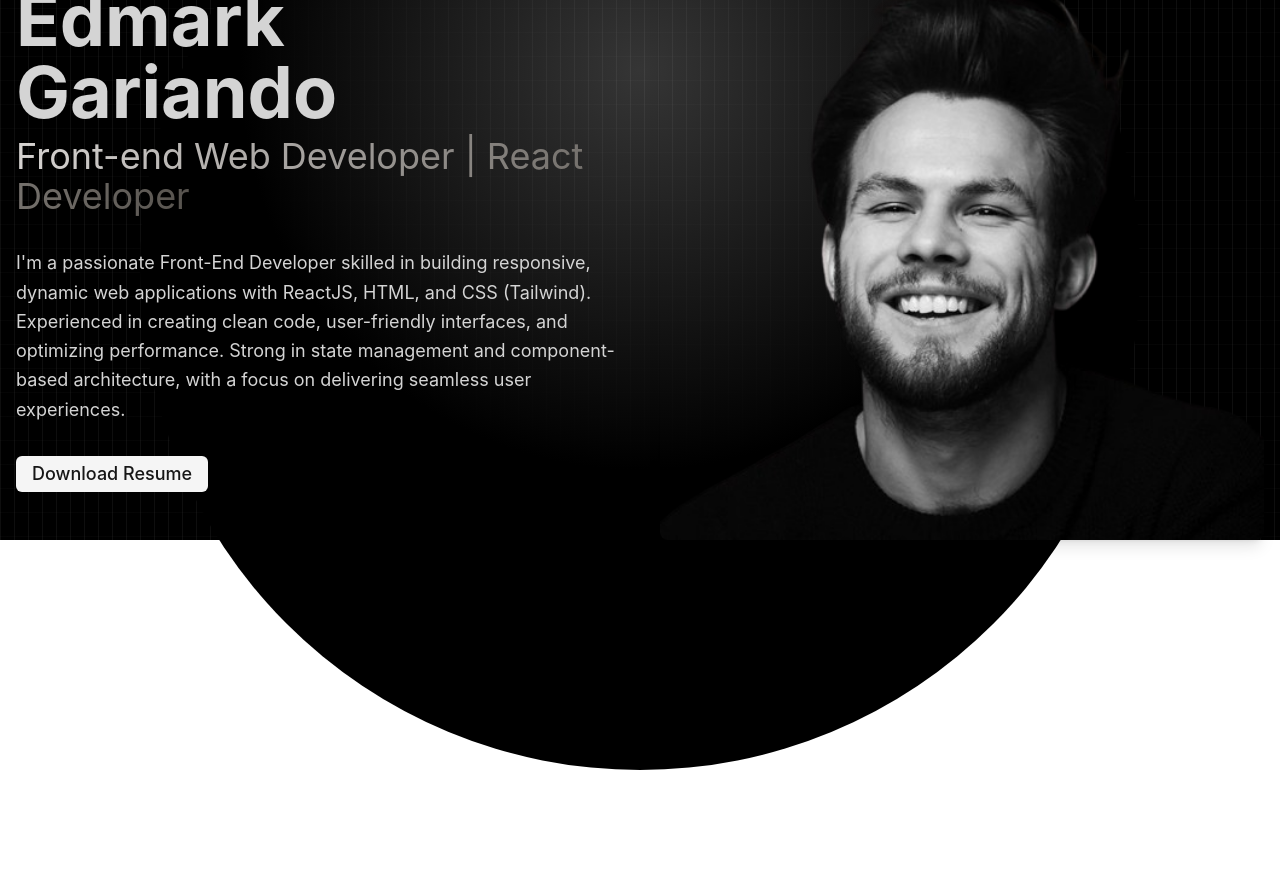
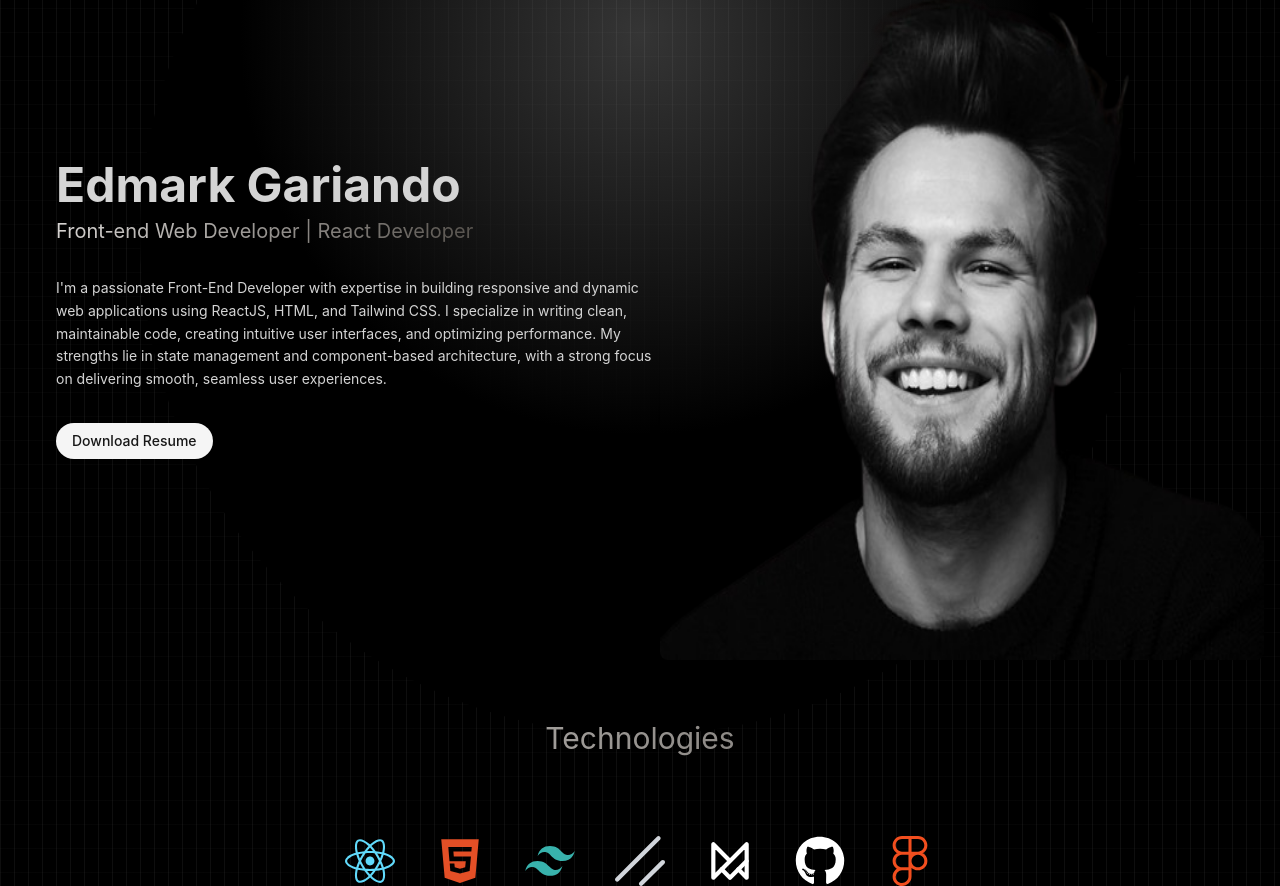
Before and after one commit to kramislife/portfolio-react, a React (Vite) app: page / in a window 1280 px wide. Shown: the part 160-1046 px from the top of the page. Before the commit the page ends 930 px from the top, so only its background shows below. Built offline with nearby package versions, Linux system fonts and the light colour scheme.

Commit message:
Add react-icons and update Navbar and App components

```diff
--- a/package.json
+++ b/package.json
@@ -17,6 +17,7 @@
     "lucide-react": "^0.453.0",
     "react": "^18.3.1",
     "react-dom": "^18.3.1",
+    "react-icons": "^5.3.0",
     "tailwind-merge": "^2.5.4",
     "tailwindcss-animate": "^1.0.7"
   },
--- a/src/App.jsx
+++ b/src/App.jsx
@@ -1,6 +1,7 @@
 import React from "react";
 import Navbar from "./components/Navbar/Navbar";
 import Hero from "./components/Hero/Hero";
+import Technologies from "./components/Technologies/Technologies";
 
 const App = () => {
   return (
@@ -11,6 +12,7 @@ const App = () => {
         <div className="relative z-10">
           <Navbar />
           <Hero />
+          <Technologies/>
         </div>
       </div>
     </>
--- a/src/components/Hero/Hero.jsx
+++ b/src/components/Hero/Hero.jsx
@@ -5,38 +5,41 @@ import { Button } from "@/components/ui/button";
 const Hero = () => {
   return (
     <section>
-      <div className="container px-4 lg:mx-auto flex flex-col lg:flex-row items-center lg:space-x-10 lg:mt-0 mt-10">
-        {/* Text Content */}
-        <div className="lg:w-1/2 text-neutral-300 lg:space-y-8">
-          <h1 className="text-4xl lg:text-7xl font-bold mb-2">
-            Edmark Gariando
-          </h1>
-          <span className="bg-gradient-to-r from-stone-300 to-stone-600 bg-clip-text text-transparent text-lg lg:text-4xl">
-            Front-end Web Developer | React Developer
-          </span>
-          <p className="text-md lg:text-lg lg:leading-relaxed mt-4">
-            I'm a passionate Front-End Developer skilled in building responsive,
-            dynamic web applications with ReactJS, HTML, and CSS (Tailwind).
-            Experienced in creating clean code, user-friendly interfaces, and
-            optimizing performance. Strong in state management and
-            component-based architecture, with a focus on delivering seamless
-            user experiences.
-          </p>
-          <Button variant="secondary" className="lg:mt-0 mt-5 lg:w-auto w-full">
-            <a href={resume} target="_blank" className="text-lg">
-              {" "}
-              Download Resume
-            </a>{" "}
-          </Button>
-        </div>
-
+      <div className="px-4 flex flex-col lg:flex-row-reverse items-center lg:space-x-10 mb-10 mt-10 lg:mt-0">
         {/* Image */}
-        <div className="lg:w-1/2 mt-6 lg:mt-0">
+        <div className="lg:w-1/2 lg:my-5">
           <img
             src={profile}
             alt="Edmark Gariando"
-            className="w-full h-auto rounded-lg shadow-lg"
+            className="lg:w-[90vh] lg:h-[90vh] rounded-lg shadow-lg"
           />
+        </div>
+        {/* Text Content */}
+        <div className="lg:w-1/2 text-neutral-300 lg:space-y-8">
+          <div className="my-5">
+            <h1 className="text-4xl lg:text-5xl font-bold lg:mb-2">
+              Edmark Gariando
+            </h1>
+            <span className="gradient text-sm lg:text-xl">
+              Front-end Web Developer | React Developer
+            </span>
+          </div>
+          <p className="text-sm lg:text-md lg:leading-relaxed lg:mt-3">
+            I'm a passionate Front-End Developer with expertise in building
+            responsive and dynamic web applications using ReactJS, HTML, and
+            Tailwind CSS. I specialize in writing clean, maintainable code,
+            creating intuitive user interfaces, and optimizing performance. My
+            strengths lie in state management and component-based architecture,
+            with a strong focus on delivering smooth, seamless user experiences.
+          </p>
+          <Button
+            variant="secondary"
+            className="lg:my-0 my-5 lg:w-auto w-full rounded-full"
+          >
+            <a href={resume} target="_blank" className="text-sm">
+              Download Resume
+            </a>
+          </Button>
         </div>
       </div>
     </section>
@@ -44,3 +47,5 @@ const Hero = () => {
 };
 
 export default Hero;
+
+// https://www.youtube.com/watch?v=wtGCTFXWV3Y
--- a/src/components/Navbar/Navbar.jsx
+++ b/src/components/Navbar/Navbar.jsx
@@ -4,7 +4,7 @@ import logo from "@assets/logo.png";
 
 const Navbar = () => {
   return (
-    <nav className="sticky top-0 w-full py-4 lg:pt-8 lg:backdrop-blur-sm backdrop-blur-lg">
+    <nav className="w-full py-4">
       <div className="flex items-center justify-between lg:mx-10 mx-4">
         <img src={logo} alt="logo" className="h-12 w-12" />
 
--- /dev/null
+++ b/src/components/Technologies/Technologies.jsx
@@ -0,0 +1,25 @@
+import { Technology } from "../constant/Index";
+
+const Technologies = () => {
+  return (
+    <section className="px-5">
+      <h1 className="gradient text-3xl text-center lg:pb-20 pb-10">
+        {" "}
+        Technologies
+      </h1>
+      <div className="flex flex-wrap justify-center gap-20 lg:gap-10 text-white">
+        {Technology.map((item) => (
+          <div
+            key={item.id}
+            className="transition duration-300 ease-in-out hover:scale-125"
+            style={{ color: item.color }} // Apply the color dynamically
+          >
+            {item.icon}
+          </div>
+        ))}
+      </div>
+    </section>
+  );
+};
+
+export default Technologies;
--- a/src/components/constant/Index.jsx
+++ b/src/components/constant/Index.jsx
@@ -1,29 +1,80 @@
 import { Facebook, Github, Instagram, Linkedin, Mail } from "lucide-react";
+import { FaFigma, FaGithub, FaHtml5, FaReact } from "react-icons/fa";
+import { RiTailwindCssFill } from "react-icons/ri";
+import { SiShadcnui, SiFigma } from "react-icons/si";
+import { TbBrandFramerMotion } from "react-icons/tb";
 
+// This is for Navbar
 export const NavItems = [
   {
     id: 1,
     href: "https://www.linkedin.com/in/edmark-gariando-497794275/",
-    icon: <Linkedin size={22} />,
+    icon: <Linkedin size={20} />,
   },
   {
     id: 2,
     href: "https://github.com/kramislife",
-    icon: <Github size={22} />,
+    icon: <Github size={20} />,
   },
   {
     id: 3,
-    href: "https://www.linkedin.com/in/edmark-gariando-497794275/",
-    icon: <Mail size={22} />,
+    href: "mailto:edmark@example.com",
+    icon: <Mail size={20} />,
   },
   {
     id: 4,
     href: "https://www.facebook.com/marky.gariando",
-    icon: <Facebook size={22} />,
+    icon: <Facebook size={20} />,
   },
   {
     id: 5,
     href: "https://www.instagram.com/markeyyy._/",
-    icon: <Instagram size={22} />,
+    icon: <Instagram size={20} />,
   },
 ];
+
+//This is for Technologies Section
+export const Technology = [
+  {
+    id: 1,
+    name: "React",
+    icon: <FaReact size={50} />,
+    color: "#61DAFB", // React Blue
+  },
+  {
+    id: 2,
+    name: "HTML 5",
+    icon: <FaHtml5 size={50} />,
+    color: "#E34F26", // HTML5 Orange
+  },
+  {
+    id: 3,
+    name: "Tailwind CSS",
+    icon: <RiTailwindCssFill size={50} />,
+    color: "#38B2AC", // Tailwind Teal
+  },
+  {
+    id: 4,
+    name: "ShadCn",
+    icon: <SiShadcnui size={50} />,
+    color: "#D1D5DB", // ShadCn Gray
+  },
+  {
+    id: 5,
+    name: "Framer Motion",
+    icon: <TbBrandFramerMotion size={50} />,
+    color: "white", // Framer Motion Pink
+  },
+  {
+    id: 6,
+    name: "GitHub",
+    icon: <FaGithub size={50} />,
+    color: "white", // GitHub Dark Gray
+  },
+  {
+    id: 7,
+    name: "Figma",
+    icon: <SiFigma size={50} />,
+    color: "#F24E1E", // Figma Orange
+  },
+];
--- a/src/index.css
+++ b/src/index.css
@@ -73,7 +73,6 @@ button:focus-visible {
 
 @layer base {
   :root {
-
     --background: 0 0% 100%;
 
     --foreground: 0 0% 3.9%;
@@ -122,10 +121,9 @@ button:focus-visible {
 
     --chart-5: 27 87% 67%;
 
-    --radius: 0.5rem
+    --radius: 0.5rem;
   }
   .dark {
-
     --background: 0 0% 3.9%;
 
     --foreground: 0 0% 98%;
@@ -172,7 +170,7 @@ button:focus-visible {
 
     --chart-4: 280 65% 60%;
 
-    --chart-5: 340 75% 55%
+    --chart-5: 340 75% 55%;
   }
 }
 
@@ -183,4 +181,7 @@ button:focus-visible {
   body {
     @apply bg-background text-foreground;
   }
+  .gradient {
+    @apply bg-gradient-to-r from-stone-300 to-stone-600 bg-clip-text text-transparent;
+  }
 }
```
Also changed, not shown: 1 other file (tests, documents, lock files or other folders).
